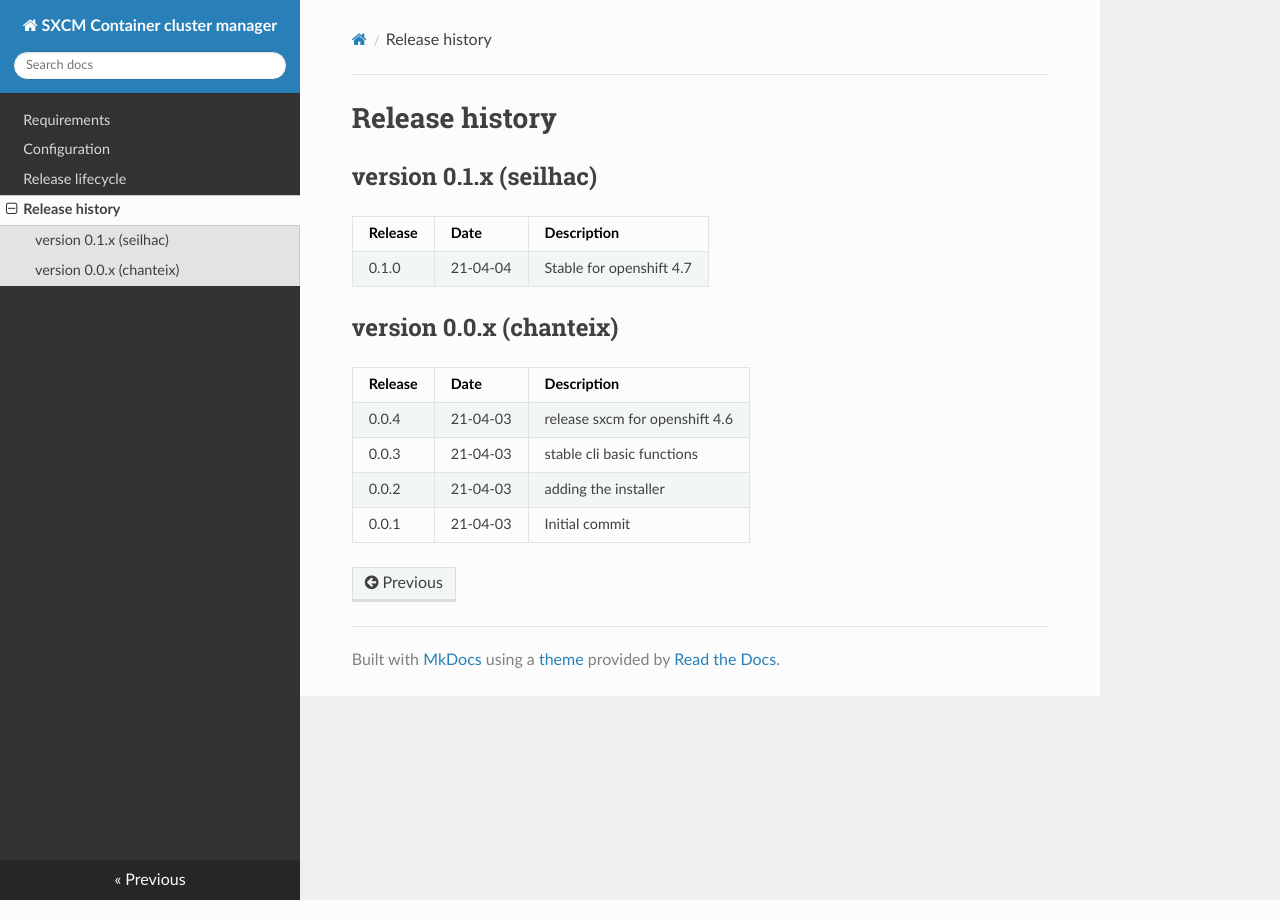
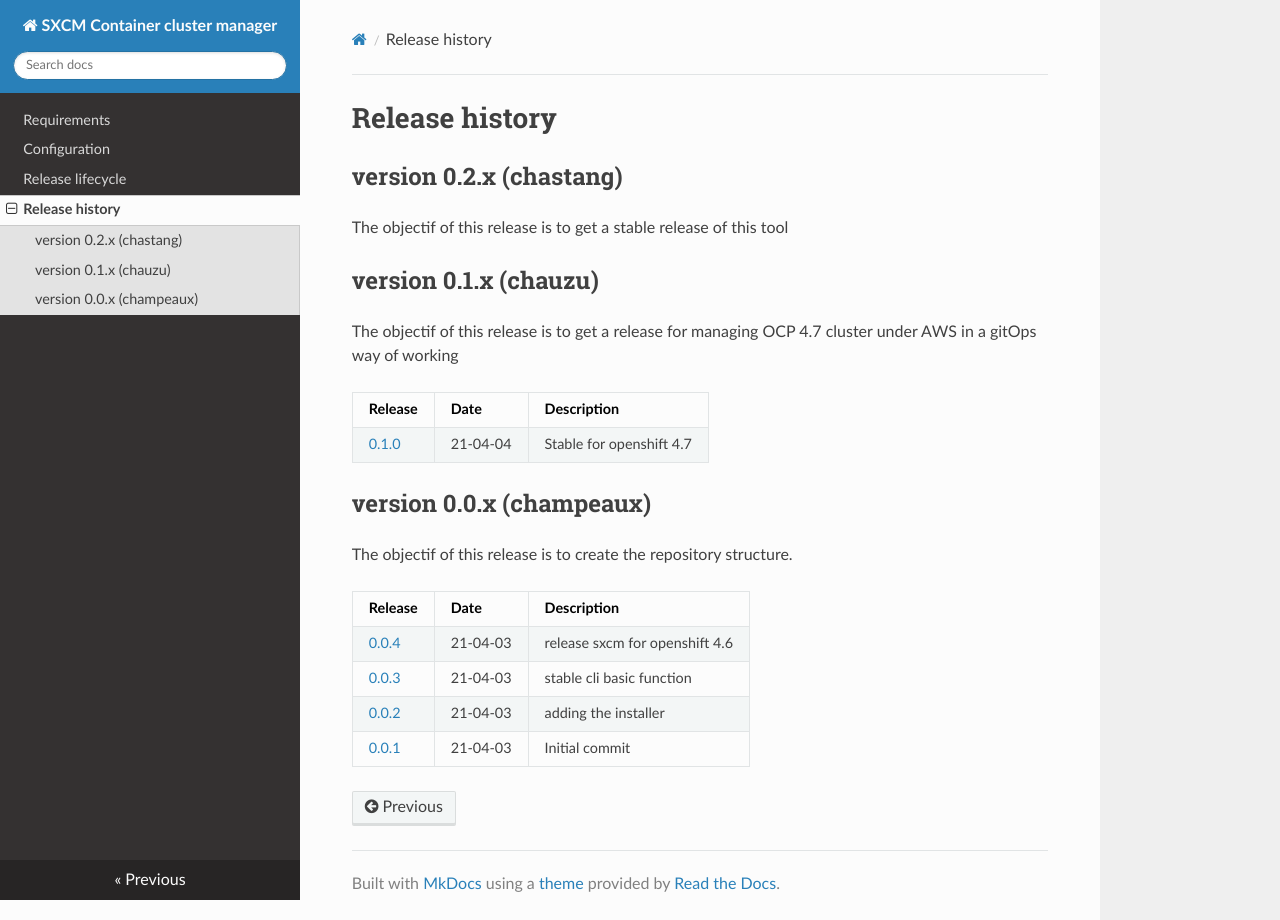
Before and after one commit to startxfr/sxcm, an MkDocs documentation site: the page built from docs/6-release-history.md, in a window 1280 px wide. Built offline with MkDocs 1.6.1, drawn with Linux system fonts in a browser that asks for light colours; nearby versions of some CDN libraries.

Commit message:
[devel] Improve the docs and release history

```diff
--- a/docs/6-release-history.md
+++ b/docs/6-release-history.md
@@ -1,16 +1,24 @@
 # Release history
 
-## version 0.1.x (seilhac)
+## version 0.2.x (chastang)
 
-| Release | Date     | Description              |
-| ------- | -------- | ------------------------ |
-| 0.1.0   | 21-04-04 | Stable for openshift 4.7 |
+The objectif of this release is to get a stable release of this tool
 
-## version 0.0.x (chanteix)
+## version 0.1.x (chauzu)
 
-| Release | Date     | Description                    |
-| ------- | -------- | ------------------------------ |
-| 0.0.4   | 21-04-03 | release sxcm for openshift 4.6 |
-| 0.0.3   | 21-04-03 | stable cli basic functions     |
-| 0.0.2   | 21-04-03 | adding the installer           |
-| 0.0.1   | 21-04-03 | Initial commit                 |
+The objectif of this release is to get a release for managing OCP 4.7 cluster under AWS in a gitOps way of working
+
+| Release                                                      | Date     | Description              |
+| ------------------------------------------------------------ | -------- | ------------------------ |
+| [0.1.0](https://github.com/startxfr/sxcm/releases/tag/0.1.0) | 21-04-04 | Stable for openshift 4.7 |
+
+## version 0.0.x (champeaux)
+
+The objectif of this release is to create the repository structure.
+
+| Release                                                      | Date     | Description                    |
+| ------------------------------------------------------------ | -------- | ------------------------------ |
+| [0.0.4](https://github.com/startxfr/sxcm/releases/tag/0.0.4) | 21-04-03 | release sxcm for openshift 4.6 |
+| [0.0.3](https://github.com/startxfr/sxcm/releases/tag/0.0.3) | 21-04-03 | stable cli basic function      |
+| [0.0.2](https://github.com/startxfr/sxcm/releases/tag/0.0.2) | 21-04-03 | adding the installer           |
+| [0.0.1](https://github.com/startxfr/sxcm/releases/tag/0.0.1) | 21-04-03 | Initial commit                 |
```
Also changed, not shown: .readthedocs.yaml (+12 -5 lines).
